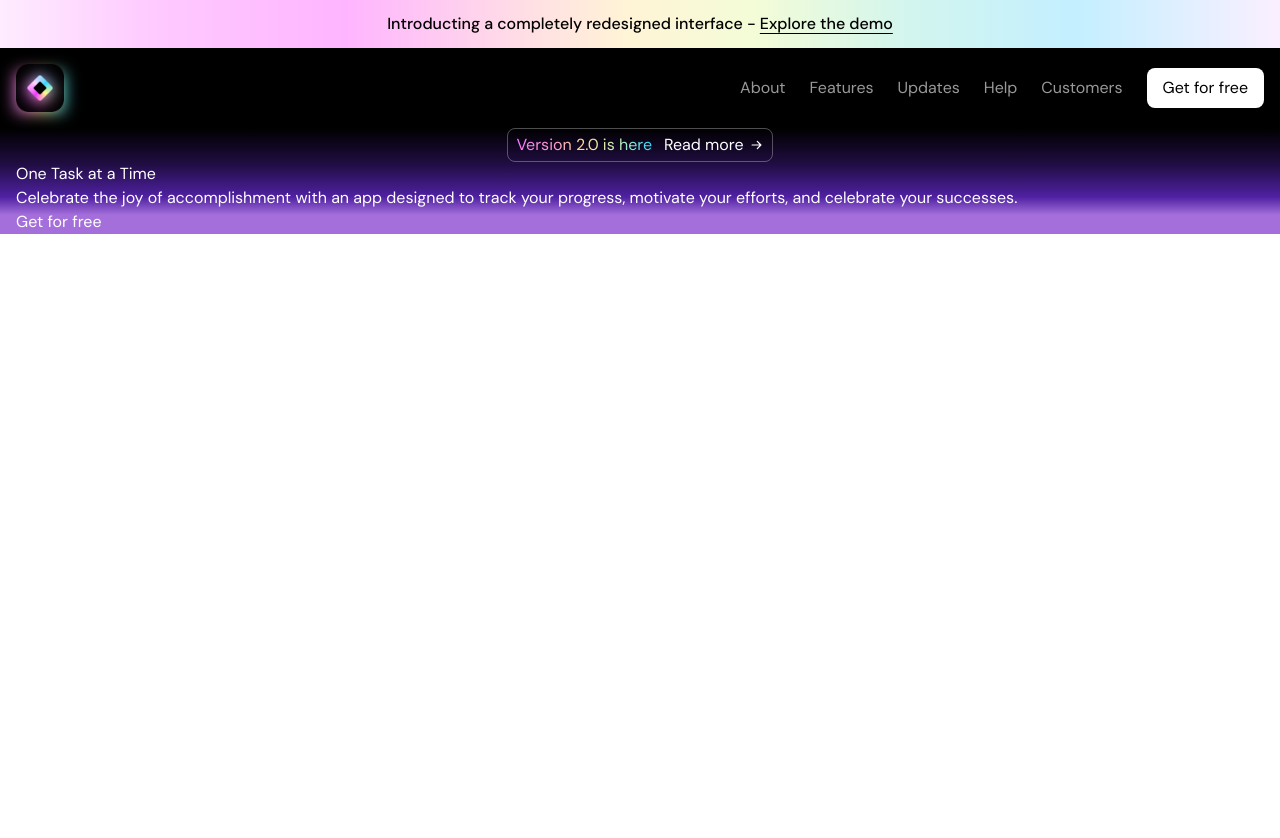
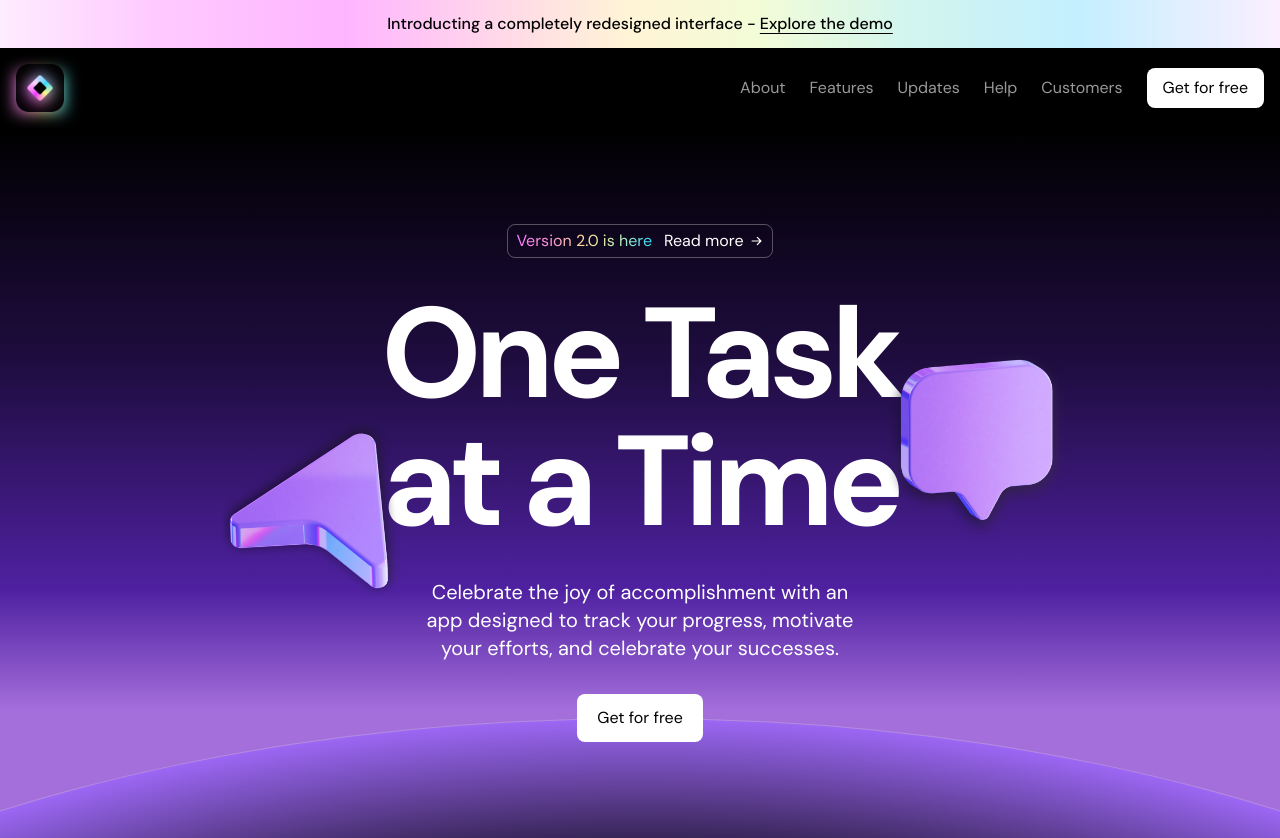
Before and after one commit to usmansbk/saas-landing-example-dark, a Next.js app: page / in a window 1280 px wide. Before the commit the page ends 800 px from the top, so only its background shows below. Built offline with nearby package versions, Linux system fonts and the light colour scheme.

Commit message:
style hero

```diff
--- a/src/components/Hero.tsx
+++ b/src/components/Hero.tsx
@@ -1,14 +1,18 @@
 import Link from "next/link";
 import ArrowRight from "@/assets/icons/arrow-right.svg";
+import cursorImage from "@/assets/images/cursor.png";
+import messageImage from "@/assets/images/message.png";
+import Image from "next/image";
 
 export default function Hero() {
   return (
-    <div className="text-white bg-[linear-gradient(to_bottom,#000000,#200D42_34%,#4F21A1_65%,#A46EDB_82%)]">
-      <div className="container">
+    <div className="text-white bg-[linear-gradient(to_bottom,#000000,#200D42_34%,#4F21A1_65%,#A46EDB_82%)] py-[72px] sm:py-24 relative overflow-clip">
+      <div className="absolute h-[375px] w-[750px] sm:w-[1536px] sm:h-[768px] lg:w-[2400px] lg:h-[1200px] rounded-[100%] left-1/2 -translate-x-1/2 border border-[#b48cde]  bg-[radial-gradient(closest-side_at_50%_50%,#000000_69%,#9C67F4)] top-[calc(100%-96px)] sm:top-[calc(100%-120px)]" />
+      <div className="container relative">
         <div className="flex items-center justify-center">
           <Link
             href="#"
-            className="inline-flex gap-3 border py-1 px-2 rounded-lg border-white border-opacity-30"
+            className="inline-flex items-center gap-3 border py-1 px-2 rounded-lg border-white border-opacity-30"
           >
             <span className="bg-[linear-gradient(to_right,#f87aff,#fb93d0,#ffdd99,#c3f0b2,#2fd8fe)] text-transparent bg-clip-text [-webkit-background-clip:text]">
               Version 2.0 is here
@@ -19,12 +23,39 @@ export default function Hero() {
             </span>
           </Link>
         </div>
-        <h1>One Task at a Time</h1>
-        <p>
-          Celebrate the joy of accomplishment with an app designed to track your
-          progress, motivate your efforts, and celebrate your successes.
-        </p>
-        <button>Get for free</button>
+        <div className="flex justify-center mt-8 ">
+          <div className="flex relative">
+            <h1 className="text-7xl sm:text-9xl font-bold tracking-tighter text-center inline-flex">
+              One Task <br />
+              at a Time
+            </h1>
+            <Image
+              src={cursorImage}
+              alt=""
+              width={200}
+              height={200}
+              className="absolute right-[476px] top-[108px] hidden sm:inline"
+            />
+            <Image
+              src={messageImage}
+              alt=""
+              width={200}
+              height={200}
+              className="absolute top-[56px] left-[498px] hidden sm:inline"
+            />
+          </div>
+        </div>
+        <div className="flex justify-center">
+          <p className="text-center text-xl mt-8 max-w-md">
+            Celebrate the joy of accomplishment with an app designed to track
+            your progress, motivate your efforts, and celebrate your successes.
+          </p>
+        </div>
+        <div className="flex justify-center mt-8">
+          <button className="bg-white text-black py-3 px-5 rounded-lg">
+            Get for free
+          </button>
+        </div>
       </div>
     </div>
   );
```
Also changed, not shown: src/assets/images/cursor.png (added), src/assets/images/message.png (added).
